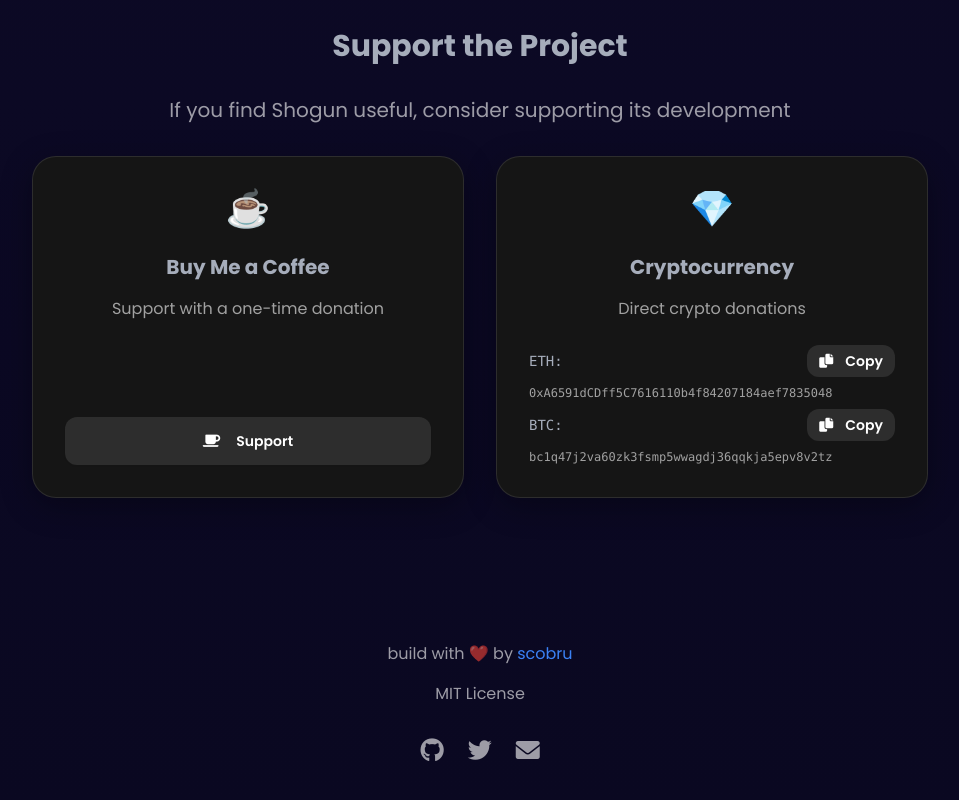
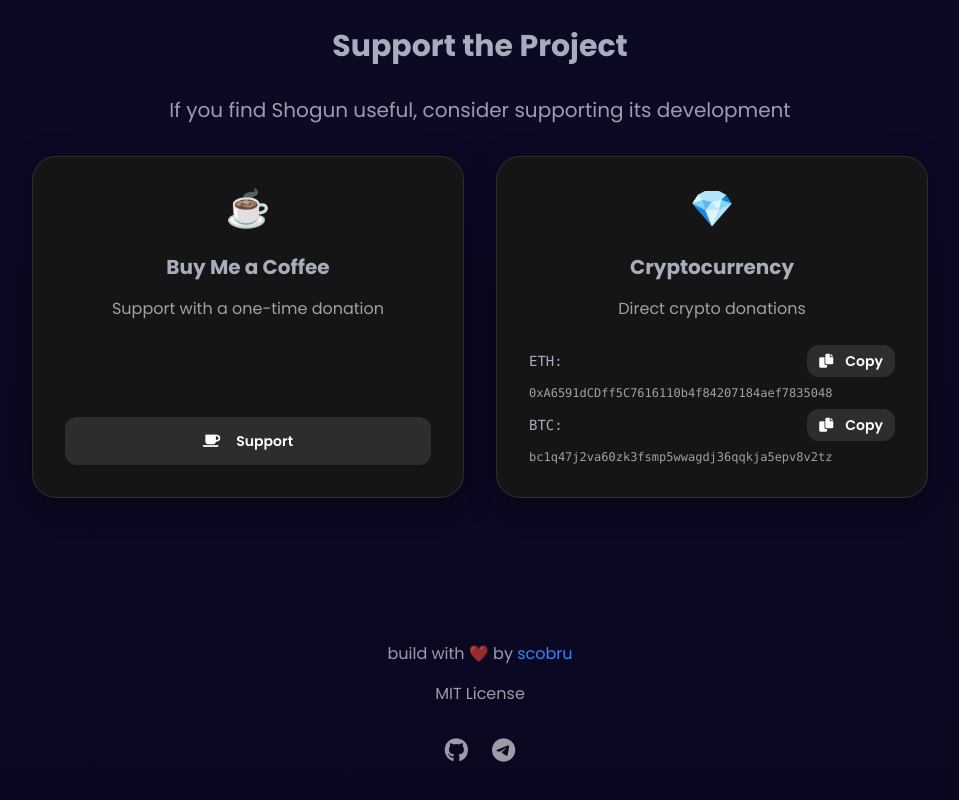
Before and after one commit to scobru/shogun-landing, a plain HTML site: page index.html in a window 1280 px wide. Shown: the part 6511-7311 px from the top of the page, without its empty margins (160-1119 px from the left). Drawn offline with nearby package versions, Linux system fonts and the light colour scheme.

Commit message:
add telegram

```diff
--- a/index.html
+++ b/index.html
@@ -786,12 +786,12 @@
         <a href="https://github.com/scobru/shogun-core" class="text-secondary hover:text-blue-400">
           <i class="fab fa-github text-2xl"></i>
         </a>
-        <a href="#" class="text-secondary hover:text-blue-400">
-          <i class="fab fa-twitter text-2xl"></i>
+        <a href="https://t.me/shogun-eco" class="text-secondary hover:text-blue-400">
+          <i class="fab fa-telegram text-2xl"></i>
         </a>
-        <a href="#" class="text-secondary hover:text-blue-400">
+        <!-- <a href="mailto:scobru@gmail.com" class="text-secondary hover:text-blue-400">
           <i class="fas fa-envelope text-2xl"></i>
-        </a>
+        </a> -->
       </div>
     </div>
   </footer>
```
